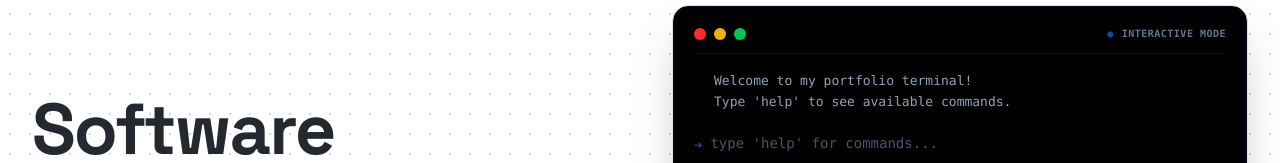
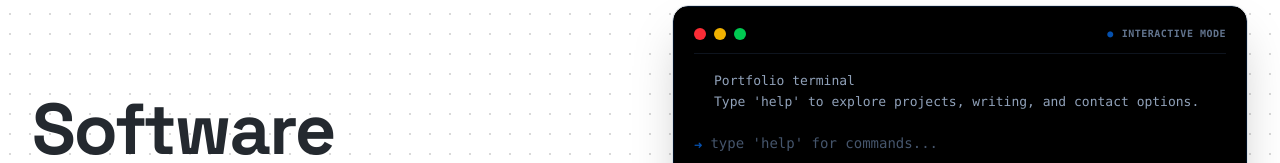
Before and after one commit to aabhiyann/portfolio-abhiyan, a React (Vite) app: page / in a window 1280 px wide. Shown: the part 156-319 px from the top of the page. Built offline with nearby package versions, Linux system fonts and the light colour scheme.

Commit message:
content: rewrite terminal intro copy for a more intentional tone

```diff
--- a/src/components/TerminalCard.tsx
+++ b/src/components/TerminalCard.tsx
@@ -11,8 +11,8 @@ const TerminalCard: React.FC = () => {
   const [history, setHistory] = useState<HistoryEntry[]>([
     {
       input: "",
-      output: `Welcome to my portfolio terminal!
-Type 'help' to see available commands.`,
+      output: `Portfolio terminal
+Type 'help' to explore projects, writing, and contact options.`,
     },
   ]);
   const [input, setInput] = useState("");
```
